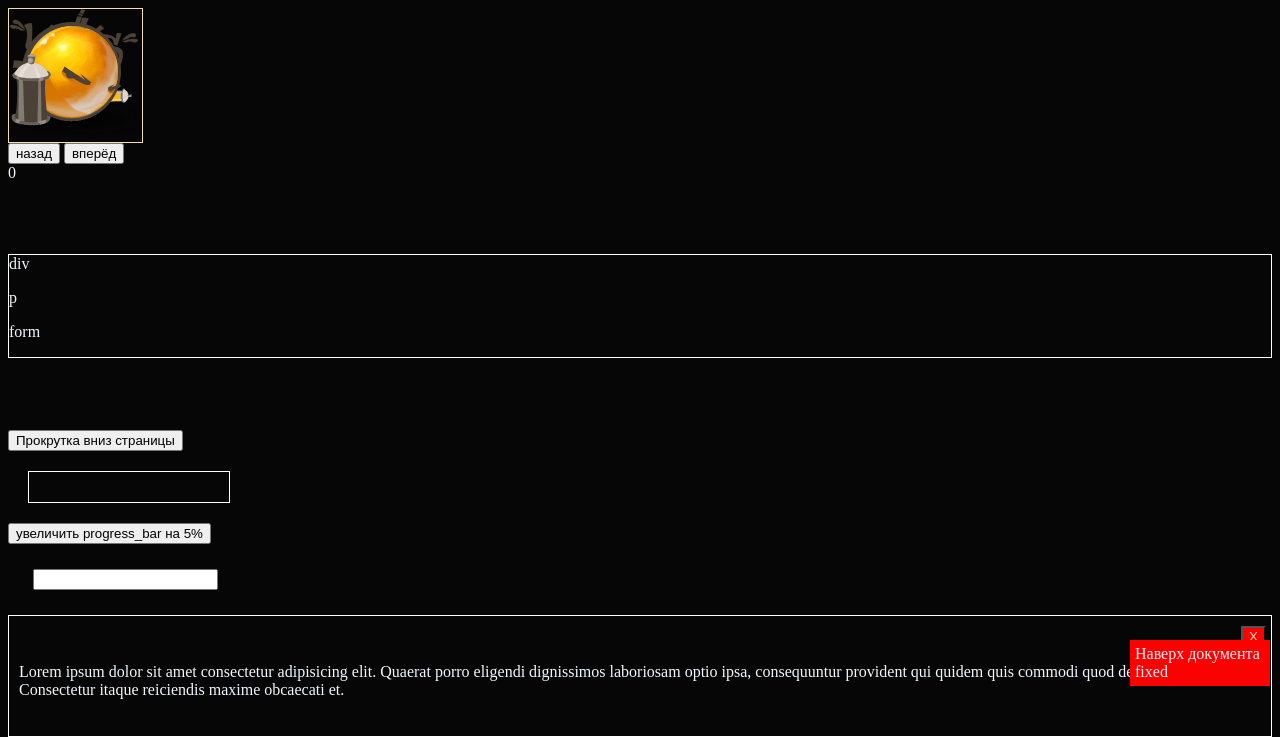
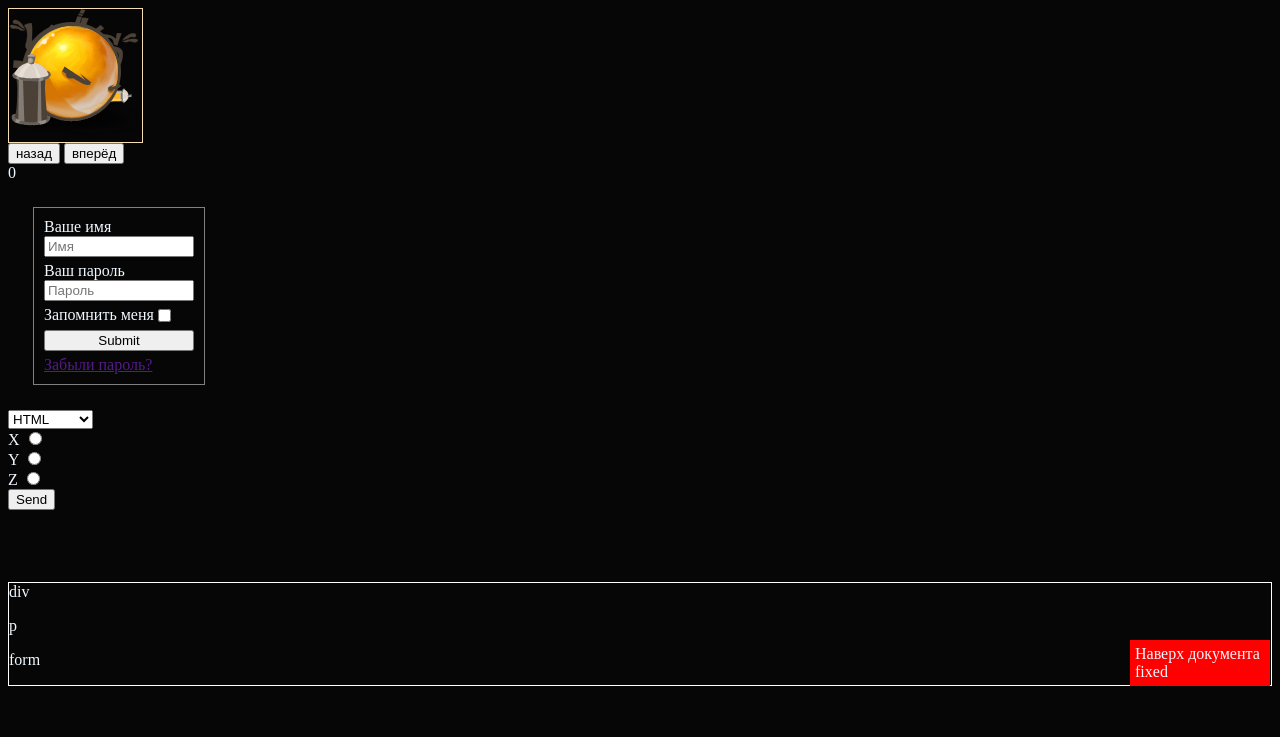
Before and after one commit to belkud/Homework, a website built with Vite: page index.html in a window 1280 px wide. Shown: the top 737 px of the page. Built offline with nearby package versions, Linux system fonts and the light colour scheme.

Commit message:
login_password

```diff
--- a/index.html
+++ b/index.html
@@ -27,6 +27,55 @@
 
 <div id="count">0</div>
 
+
+
+<!-- ! Форма пользователя -->
+<form  name="newUserForm" id="userId" action="" style="width: 150px; display: flex; flex-direction: column; gap: 5px; border: 1px solid gray; margin: 25px; padding: 10px;">
+  <div style="display: flex; flex-direction: column;">
+    <label for="">Ваше имя</label>
+    <input name="nameUser" type="text" placeholder="Имя">
+  </div>
+
+  <div style="display: flex; flex-direction: column;">
+    <label for="">Ваш пароль</label>
+    <input name="namePass" type="text" placeholder="Пароль">
+  </div>
+
+  <div style="display: flex;">
+    <label for="">Запомнить меня</label>
+    <input name="saved" type="checkbox">
+  </div>
+
+  <input type="submit">
+  <a href="">Забыли пароль?</a>
+
+</form>
+
+
+<form action="">
+  <select name="languages"   size="1" >
+    <option value="html">HTML</option>
+    <option value="css" >CSS</option>
+    <option value="js">JavaScript</option>
+  </select>
+</form>
+
+
+<form action="">
+  <div>
+    <label for="nums1" name="">X</label>
+    <input type="radio" id="nums1" name="KeyX" id="">
+  </div>
+  <div>
+    <label for="nums2" name="">Y</label>
+    <input type="radio" id="nums2" name="KeyY" id="">
+  </div>
+  <div>
+    <label for="nums3" name="">Z</label>
+    <input type="radio" id="nums3" name="keyZ" id="">
+  </div>
+  <input type="submit" value="Send">
+</form>
 
 <style>
   #smile_container {
--- a/src/thirdMain.ts
+++ b/src/thirdMain.ts
@@ -109,7 +109,12 @@ moveOnButton.addEventListener('click', ()=> {
 
 
 
+console.log(document.forms[0]);
+console.log(document.forms.userSurname);
+console.log(document.forms.userId);
 
+console.log(document.forms[0].elements[2].type);
+console.log(document.forms.userId);
 
 
 
@@ -145,29 +150,6 @@ document.addEventListener('keydown', ()=> {
 
 
 
-let moveOnTop2 = document.querySelector('#moveOnTop2') as HTMLButtonElement
-console.log((window.innerHeight));
-console.log((document.body.scrollHeight));
-console.log((document.body.clientHeight));
-console.log((document.body.offsetHeight));
-console.log((document.body.offsetHeight));
-console.log((moveOnTop2.offsetTop));
-
-document.addEventListener('keydown', (e)=> {
-    if (window.scrollY +window.innerHeight>moveOnTop2.offsetTop) {
-        moveOnTop2.style.background = 'green'
-        moveOnTop2.style.transition = '5s'
-    } else {
-        moveOnTop2.style.background = 'orange'
-        moveOnTop2.style.transition = '5s'
-    }
-
-    // console.log((moveOnTop2.offsetTop));
-    // console.log(window.scrollY +window.innerHeight);
-    // console.log(window.scrollY);
-// console.log(getComputedStyle(moveOnTop2).marginTop);
-
-})
 
 
 moveOnButton.addEventListener('click', ()=> {
@@ -219,9 +201,9 @@ window.addEventListener('scroll',()=> {
     }
 })
 
-console.log(window.innerWidth);
-console.log(window.outerWidth);
-console.log(getComputedStyle(uparrow).width);
+// console.log(window.innerWidth);
+// console.log(window.outerWidth);
+// console.log(getComputedStyle(uparrow).width);
 
 
 
@@ -254,8 +236,8 @@ container_news[i].style.display = 'block'
 
 
 document.body.addEventListener('mousedown',(e)=> {
-    console.log(e.button);
-    console.log(e.buttons);
+    // console.log(e.button);
+    // console.log(e.buttons);
 })
 
 
@@ -279,3 +261,36 @@ function counter () {
         count.removeEventListener('click', counter) //! как и в addEventListener
     }
 }
+
+
+let moveOnTop2 = document.querySelector('#moveOnTop2') as HTMLButtonElement
+
+document.addEventListener('keydown', (e)=> {
+    if (window.scrollY +window.innerHeight>moveOnTop2.offsetTop) {
+        moveOnTop2.style.background = 'green'
+        moveOnTop2.style.transition = '5s'
+    } else {
+        moveOnTop2.style.background = 'orange'
+        moveOnTop2.style.transition = '5s'
+    }
+
+// найти высоту нижней линии документа
+
+// console.log(window.pageYOffset);//! - насколько px страница прокручивается вниз
+// console.log(window.scrollY);//! - насколько px страница прокручивается вниз
+
+
+
+})
+
+// console.log(document.forms.namedItem('newUserForm')) //! обращение к форме через name (НЕ через id)
+
+let newUserForm = document.forms.namedItem('newUserForm') as any
+newUserForm[3].addEventListener('click',(e:any)=> {
+    e.preventDefault()
+    if(newUserForm[2].checked==true) {
+       return console.log(`Привет ${newUserForm[0].value}! Я тебя запомнил`);
+    }
+    return console.log(`Привет ${newUserForm[0].value}! Я тебя не запомнил`);
+    // console.log(newUserForm[2].checked);
+})
```
